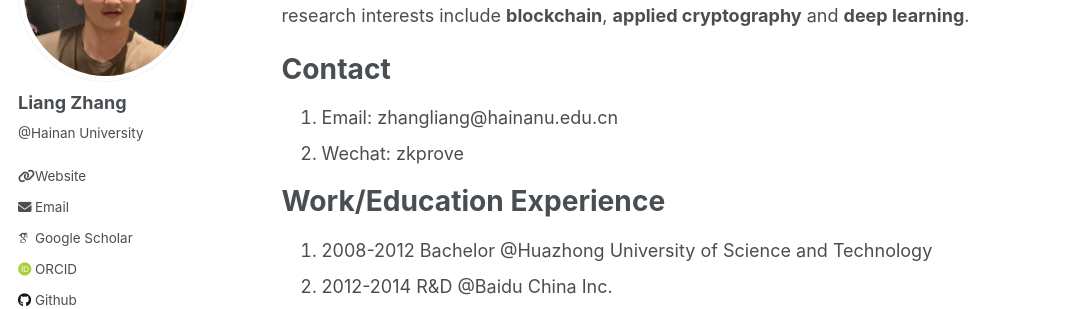
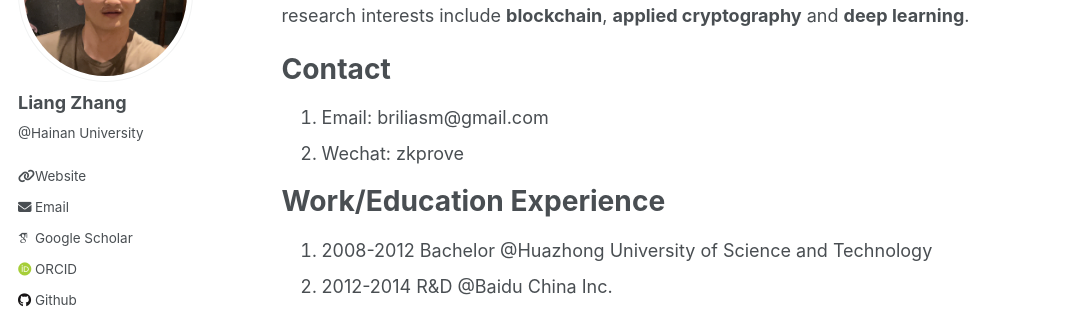
Before and after one commit to scottocs/scottocs.github.io, a Jekyll site: the page built from _pages/about.md, in a window 1280 px wide and 900 px high. Shown: the part 180-489 px from the top of the window, without its empty margins (0-1081 px from the left). Built offline with Jekyll 4.4.1, drawn with Linux system fonts in a browser that asks for light colours; some web fonts are replaced.

Commit message:
update email

```diff
--- a/_pages/about.md
+++ b/_pages/about.md
@@ -11,7 +11,7 @@ Welcome students, who are self-driven, interested in IT industry, or passionate
 
 Contact
 ======
-1. Email: zhangliang@hainanu.edu.cn
+1. Email: briliasm@gmail.com
 1. Wechat: zkprove
 
 
```
